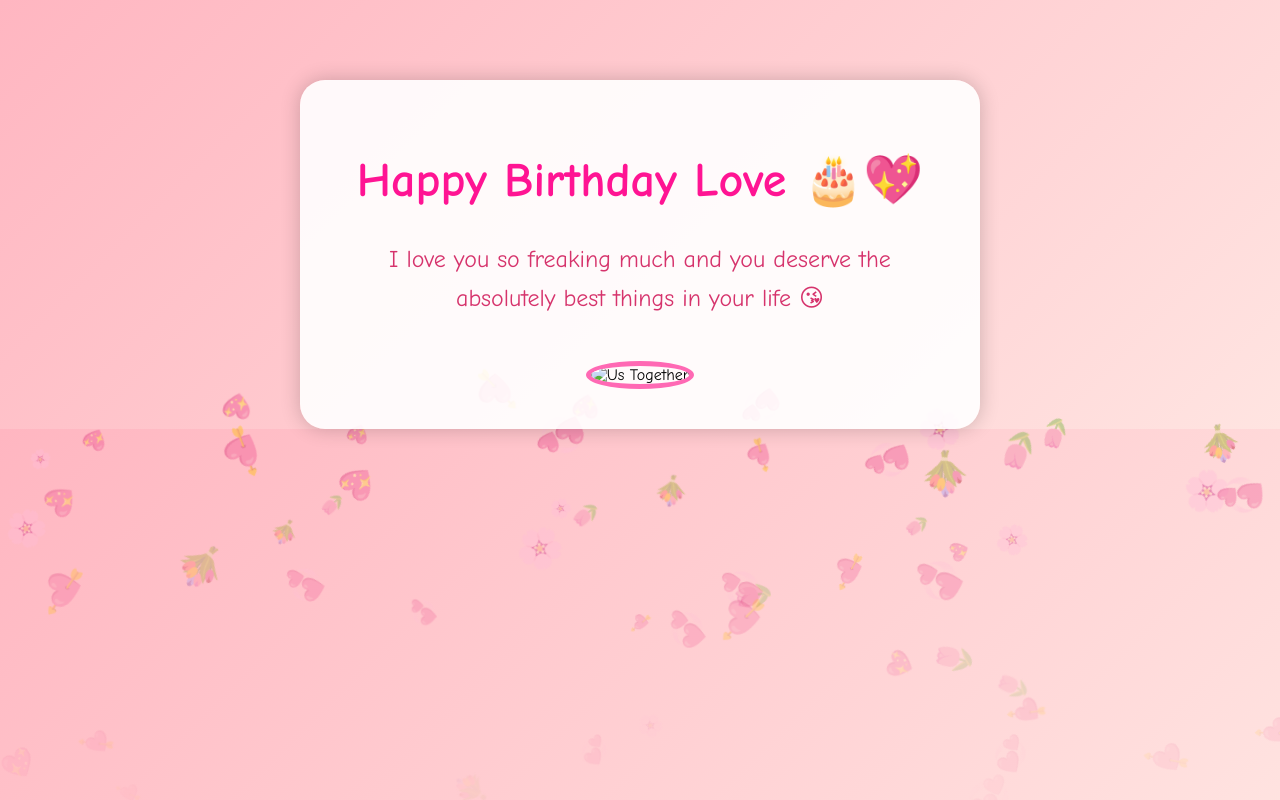
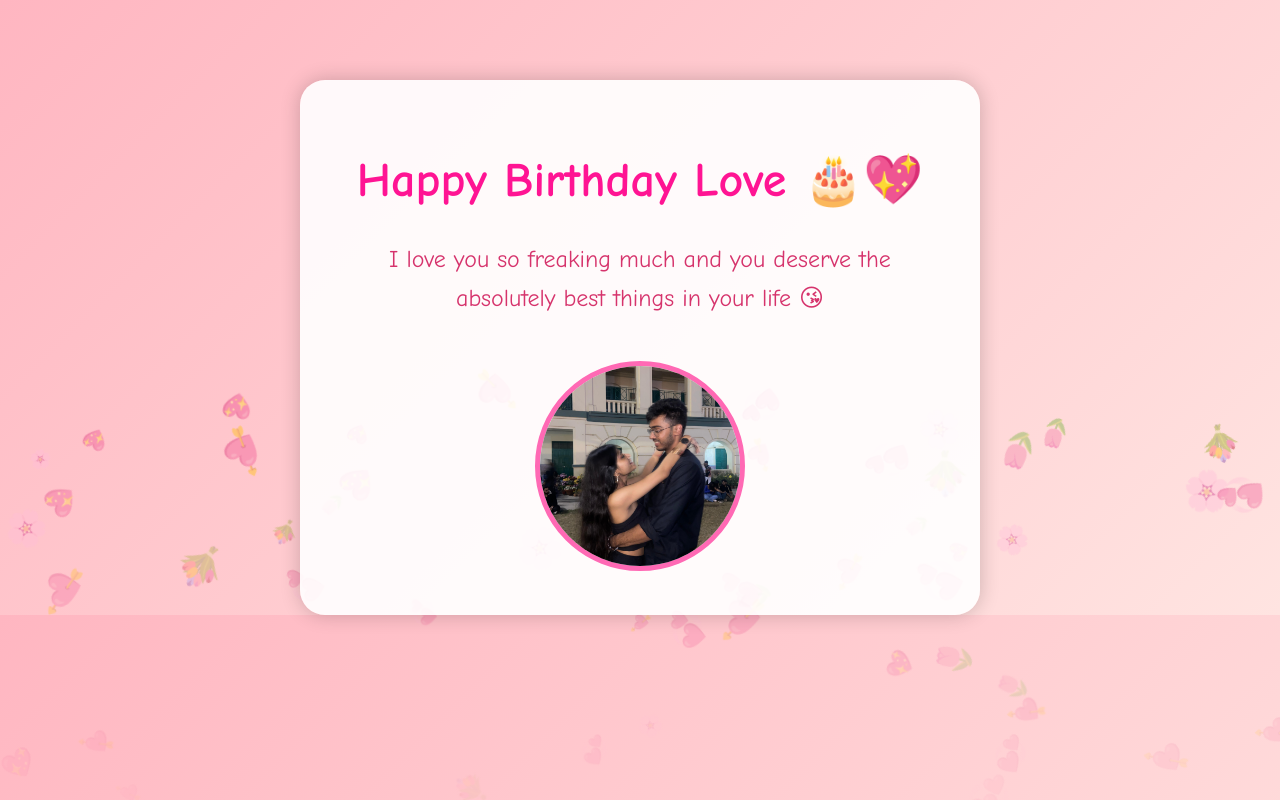
Before and after one commit to ShreyanshDas-24/Birthday, a plain HTML site: page index.html in a window 1280 px wide. Drawn offline with Linux system fonts and the light colour scheme.

Commit message:
Add files via upload

```diff
--- a/index.html
+++ b/index.html
@@ -77,7 +77,7 @@
   <div class="message-box">
     <h1>Happy Birthday Love 🎂💖</h1>
     <p>I love you so freaking much and you deserve the absolutely best things in your life 😘</p>
-    <img src="your-photo.jpg" alt="Us Together" class="photo">
+    <img src="WhatsApp Image 2025-04-04 at 22.06.39_490a86c2.jpg" alt="Us Together" class="photo">
   </div>
 
   <!-- Falling Hearts and Flowers -->
```
